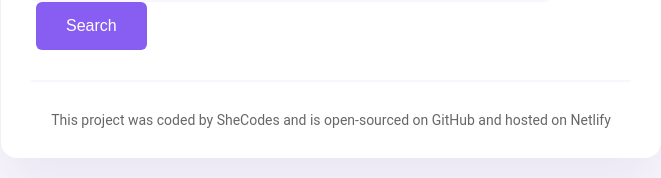
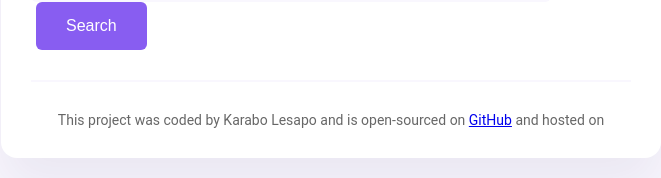
Before and after one commit to Karabo-L/final_react_weather_app, a React (Create React App) app: page / in a window 1280 px wide. Shown: the part 121-299 px from the top of the page, without its empty margins (309-970 px from the left). Built offline with nearby package versions, Linux system fonts and the light colour scheme; no server answers.

Commit message:
Update footer in app.js

```diff
--- a/src/App.js
+++ b/src/App.js
@@ -31,8 +31,9 @@ function App() {
         <Weather city={city} />
       </main>
       <footer>
-        This project was coded by SheCodes and is open-sourced on GitHub and
-        hosted on Netlify
+        This project was coded by Karabo Lesapo and is open-sourced on{" "}
+        <a href="https://github.com/Karabo-L/final_react_weather_app">GitHub</a>{" "}
+        and hosted on
       </footer>
     </div>
   );
```
